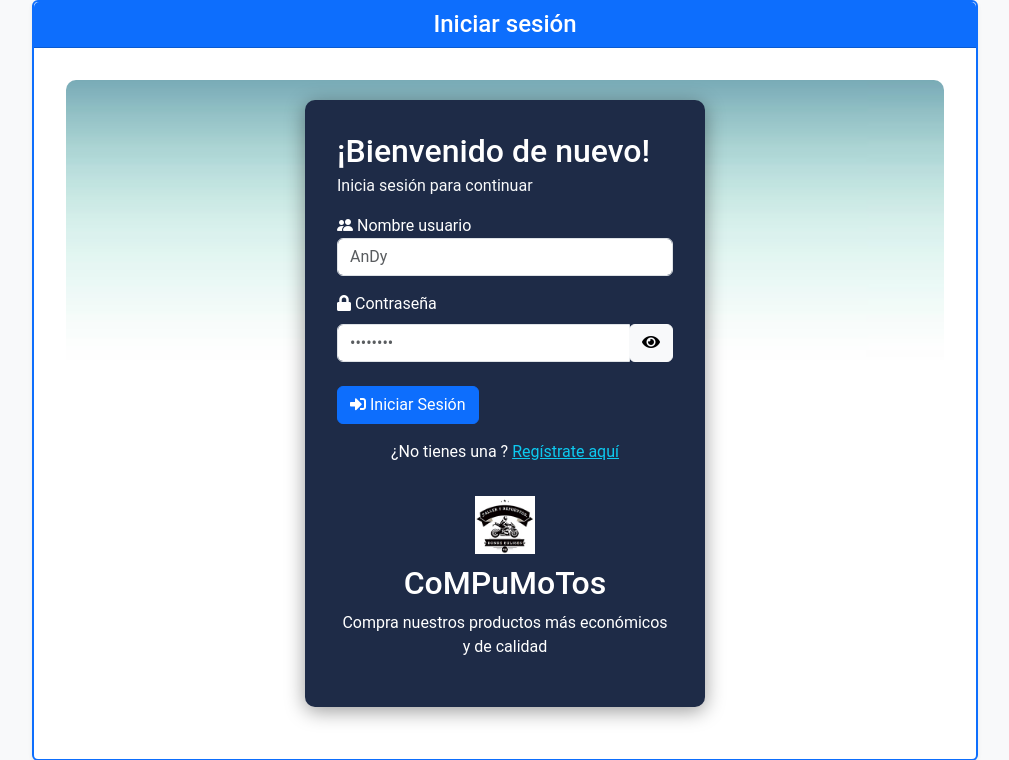
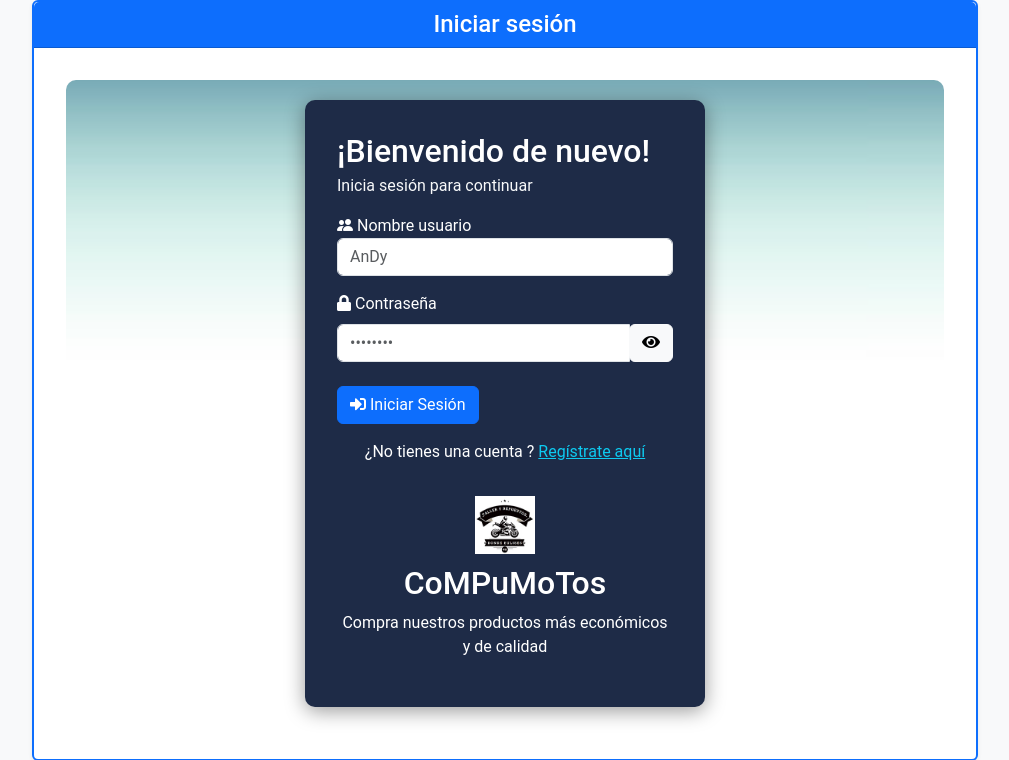
Before and after one commit to andetazz/11webtiendamotos, a Flask app: page /login in a window 1280 px wide. Shown: the top 760 px of the page, without its empty margins (135-1144 px from the left). Run offline with Flask 3, Linux system fonts and the light colour scheme; parts of the project's set-up code (start-up, migrations or seed data) failed here and were passed over; some libraries are stand-ins or nearby versions.

Commit message:
Update login.html

```diff
--- a/app/templates/login.html
+++ b/app/templates/login.html
@@ -91,7 +91,7 @@
         </form>
 
         <div class="text-center mt-3">
-            <span>¿No tienes una ? <a href="{{ url_for('auth.add') }}" class="text-info">Regístrate aquí</a></span>
+            <span>¿No tienes una cuenta ? <a href="{{ url_for('auth.add') }}" class="text-info">Regístrate aquí</a></span>
         </div>
         <div class="auth-header">
             <div class="auth-icon">
```
